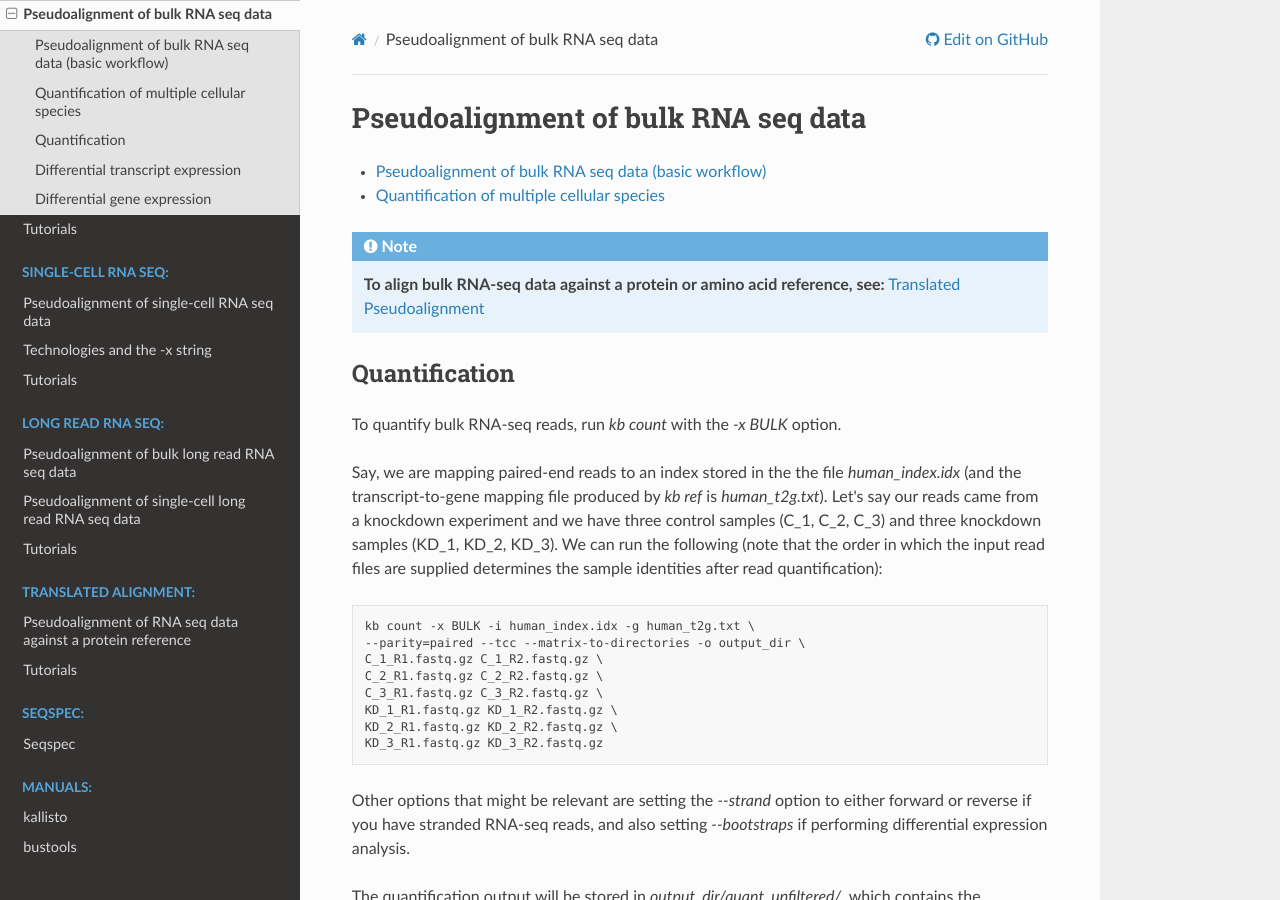
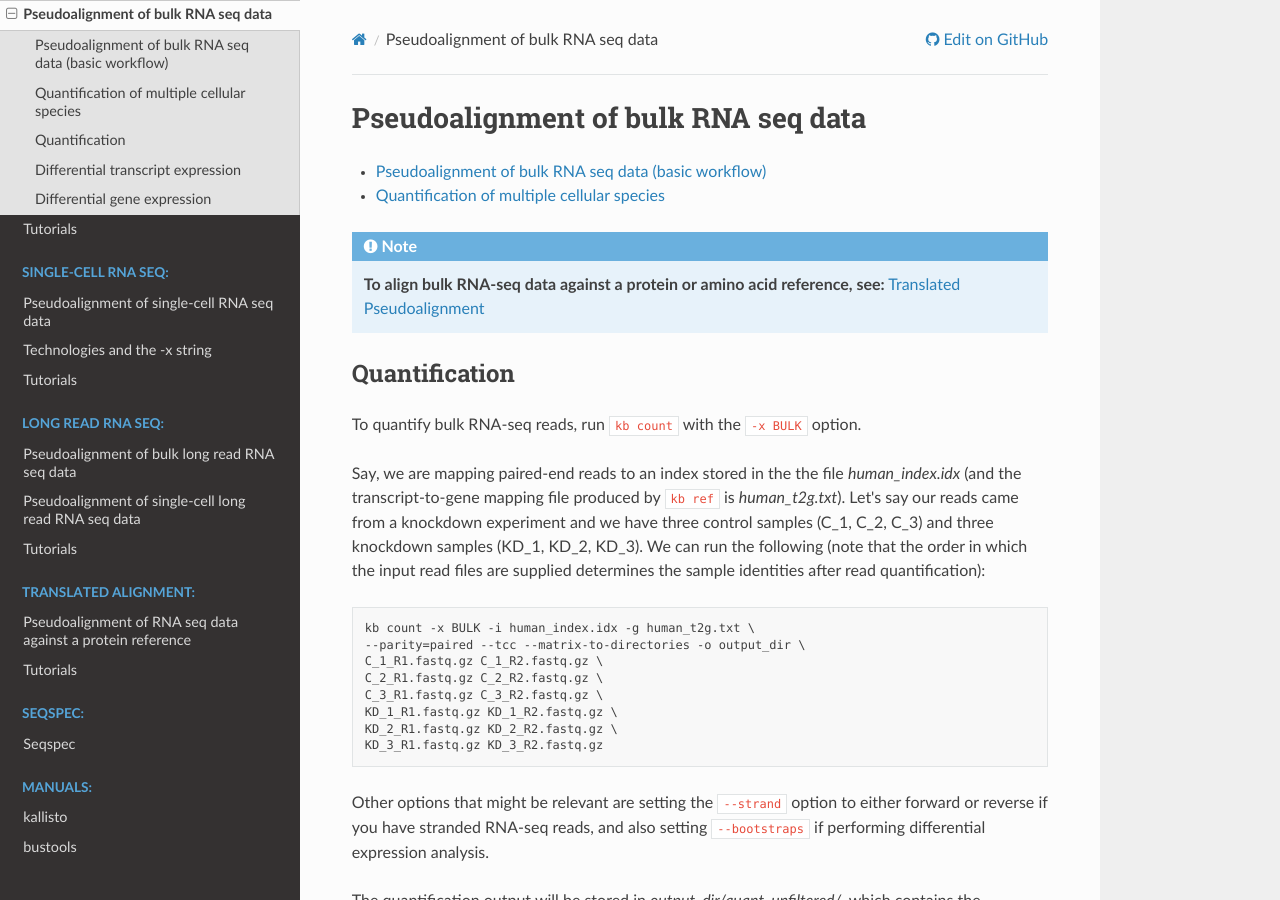
Before and after one commit to pachterlab/kb_docs, a Sphinx documentation site: the page built from docs/source/bulk/pseudoalignment.rst, in a window 1280 px wide and 900 px high. Built offline with Sphinx 7.4.7 and the Read the Docs theme 3.1.0, drawn with Linux system fonts in a browser that asks for light colours; pages that are not in the unit, such as notebooks, are missing from menus.

```diff
--- a/docs/source/bulk/pseudoalignment.rst
+++ b/docs/source/bulk/pseudoalignment.rst
@@ -17,9 +17,9 @@ Quantification
 --------------
 
 
-To quantify bulk RNA-seq reads, run `kb count` with the `-x BULK` option.
+To quantify bulk RNA-seq reads, run ``kb count`` with the ``-x BULK`` option.
 
-Say, we are mapping paired-end reads to an index stored in the the file `human_index.idx` (and the transcript-to-gene mapping file produced by `kb ref` is `human_t2g.txt`). Let's say our reads came from a knockdown experiment and we have three control samples (C_1, C_2, C_3) and three knockdown samples (KD_1, KD_2, KD_3). We can run the following (note that the order in which the input read files are supplied determines the sample identities after read quantification):
+Say, we are mapping paired-end reads to an index stored in the the file `human_index.idx` (and the transcript-to-gene mapping file produced by ``kb ref`` is `human_t2g.txt`). Let's say our reads came from a knockdown experiment and we have three control samples (C_1, C_2, C_3) and three knockdown samples (KD_1, KD_2, KD_3). We can run the following (note that the order in which the input read files are supplied determines the sample identities after read quantification):
 
 
 .. code-block:: text
@@ -34,7 +34,7 @@ Say, we are mapping paired-end reads to an index stored in the the file `human_i
    KD_3_R1.fastq.gz KD_3_R2.fastq.gz
 
 
-Other options that might be relevant are setting the `--strand` option to either forward or reverse if you have stranded RNA-seq reads, and also setting `--bootstraps` if performing differential expression analysis.
+Other options that might be relevant are setting the ``--strand`` option to either forward or reverse if you have stranded RNA-seq reads, and also setting ``--bootstraps`` if performing differential expression analysis.
 
 The quantification output will be stored in `output_dir/quant_unfiltered/`, which contains the directories abundance_1, abundance_2, abundance_3, abundance_4, abundance_5, abundance_6 corresponding for our six samples (in the order they were provided). For example `output_dir/quant_unfiltered/abundance_1/abundance.tsv` will contain the transcript abundances for the C_1 control sample.
 
```
